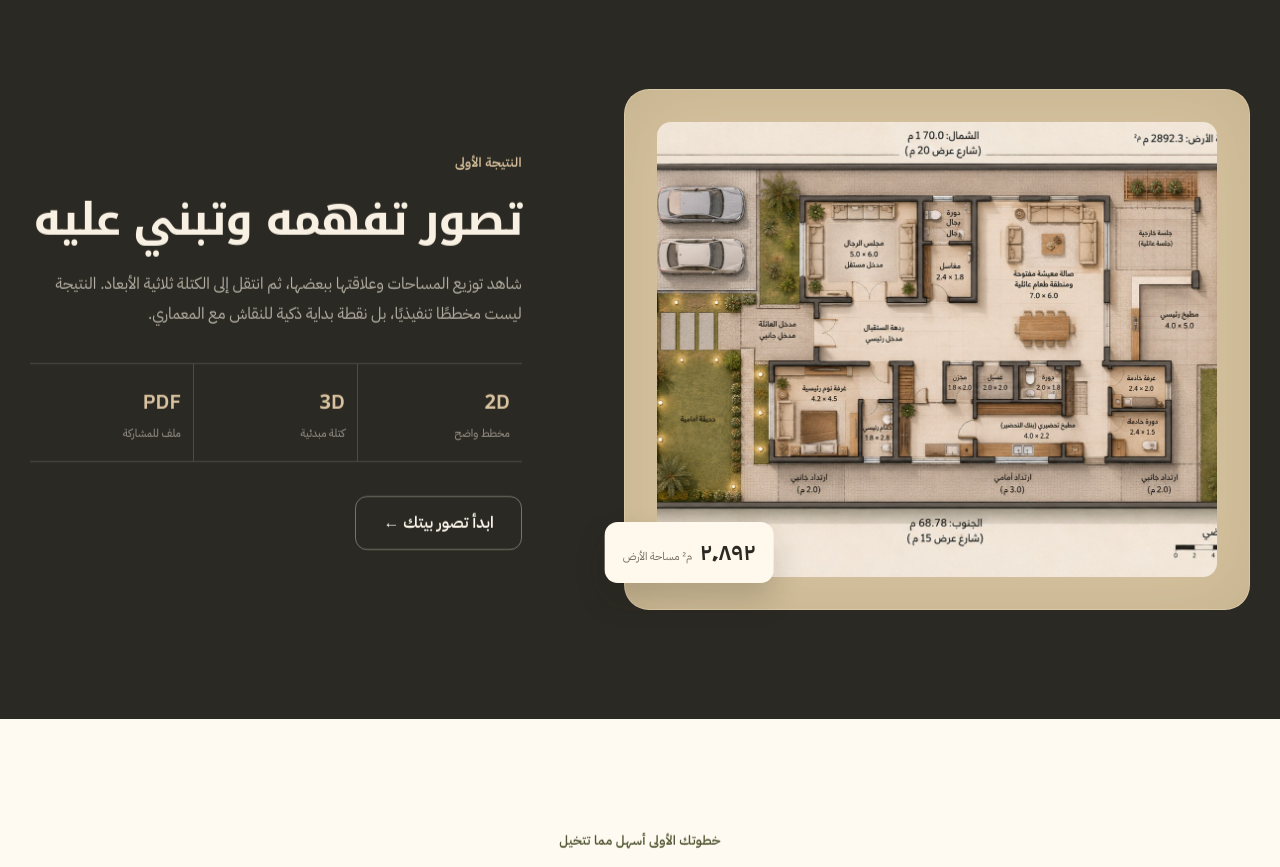
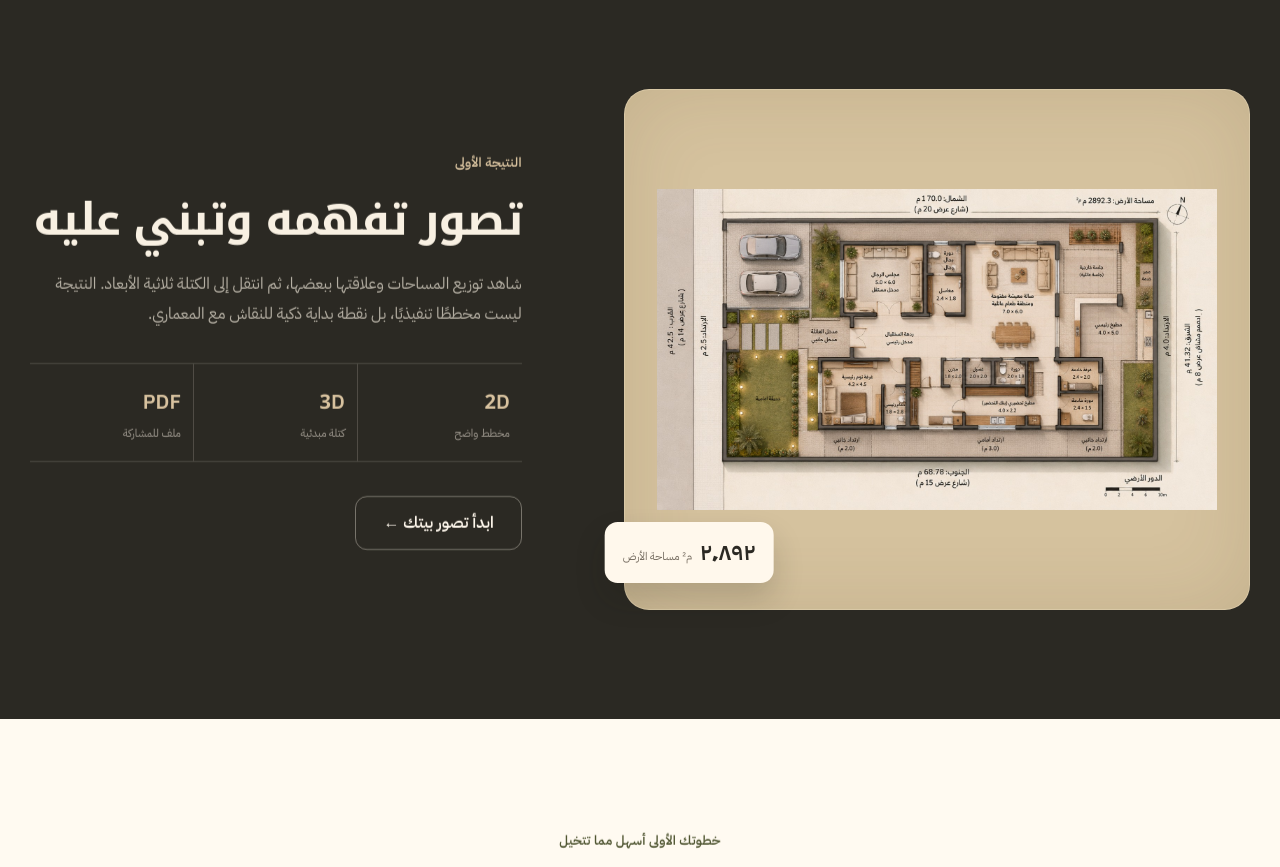
Before and after one commit to Osamaaaothman/Saudi-Plot-Frontend, a React (Vite) app: page / in a window 1280 px wide. Shown: the part 3040-3907 px from the top of the page. Built offline with nearby package versions, Linux system fonts and the light colour scheme.

Commit message:
fix: center step connectors in gap and show full result image without clipping

```diff
--- a/src/Pages/Landing/Landing.css
+++ b/src/Pages/Landing/Landing.css
@@ -214,7 +214,7 @@
 .landing-step-icon { width: 52px; height: 52px; border-radius: 16px; background: #eee3cf; color: var(--olive-dark); display: grid; place-items: center; font-size: 25px; }
 .landing-step-card h3, .landing-feature-card h3 { font-size: 20px; margin: 35px 0 10px; }
 .landing-step-card p, .landing-feature-card p { color: var(--muted); line-height: 1.8; margin: 0; }
-.landing-step-connector { position: absolute; left: -14px; top: 50%; z-index: 2; width: 28px; height: 28px; display: grid; place-items: center; border-radius: 50%; background: #f7efe3; border: 1px solid #d6c9b6; color: var(--clay); transform: translateY(-50%); box-shadow: 0 2px 8px rgba(62,49,34,.06); }
+.landing-step-connector { position: absolute; left: -24px; top: 50%; z-index: 2; width: 28px; height: 28px; display: grid; place-items: center; border-radius: 50%; background: #f7efe3; border: 1px solid #d6c9b6; color: var(--clay); transform: translateY(-50%); box-shadow: 0 2px 8px rgba(62,49,34,.06); }
 .landing-step-connector-arrow { width: 14px; height: 14px; }
 
 .landing-start-section {
@@ -268,7 +268,7 @@
 
 .landing-results { background: #2b2923; color: #f8f0e2; display: grid; grid-template-columns: 1.12fr .88fr; gap: clamp(60px, 8vw, 120px); align-items: center; overflow: hidden; }
 .landing-result-visual { min-height: 520px; border: 1px solid rgba(228, 213, 187, .25); border-radius: 25px; background: #d5c29e; padding: 32px; color: #2b2923; position: relative; box-shadow: inset 0 0 80px rgba(100, 76, 39, .14); }
-.landing-result-image { width: 100%; height: 100%; min-height: 455px; object-fit: cover; border-radius: 14px; display: block; }
+.landing-result-image { width: 100%; height: 100%; min-height: 455px; object-fit: contain; border-radius: 14px; display: block; }
 .landing-result-tag { position: absolute; left: 10px; bottom: 26px; transform: translateX(-18%); background: #fff8ec; border-radius: 13px; box-shadow: 0 16px 30px rgba(29, 25, 19, .18); padding: 13px 18px; display: flex; align-items: baseline; gap: 8px; }
 .landing-result-tag b { font-size: 23px; } .landing-result-tag span { color: #746b5f; font-size: 11px; }
 .landing-result-stats { display: grid; grid-template-columns: repeat(3, 1fr); border-top: 1px solid rgba(248,240,226,.18); border-bottom: 1px solid rgba(248,240,226,.18); margin: 34px 0; }
@@ -295,7 +295,7 @@
   .landing-nav-open { display: flex; } .landing-nav-cta { width: 100%; text-align: center; }
   .landing-hero-content { padding: 29px 22px 31px; }
   .landing-steps-grid, .landing-feature-grid { grid-template-columns: 1fr; }
-  .landing-step-connector { top: auto; bottom: -14px; left: 50%; transform: translateX(-50%); }
+  .landing-step-connector { top: auto; bottom: -24px; left: 50%; transform: translateX(-50%); }
   [dir="rtl"] .landing-step-connector-arrow { transform: rotate(-90deg); }
   [dir="ltr"] .landing-step-connector-arrow { transform: rotate(90deg); }
   .landing-start-section, .landing-results { grid-template-columns: 1fr; }
```
